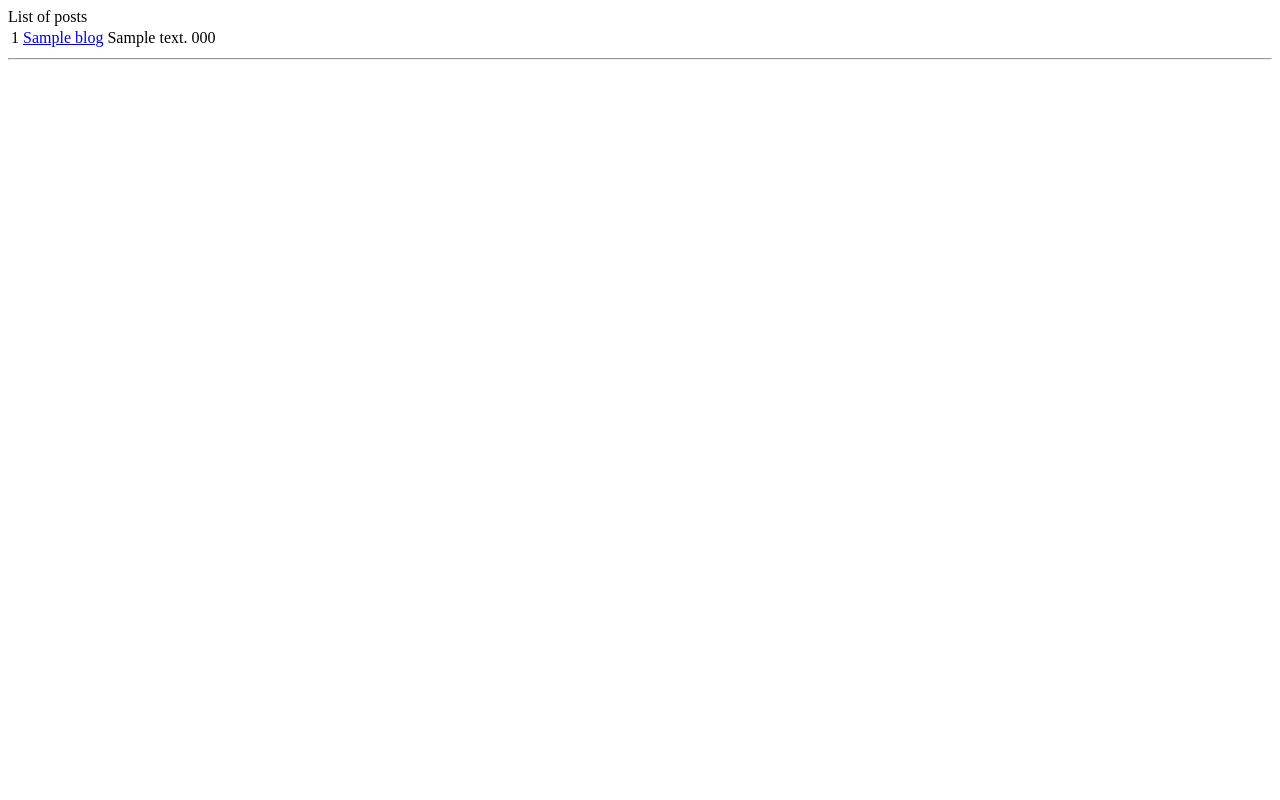
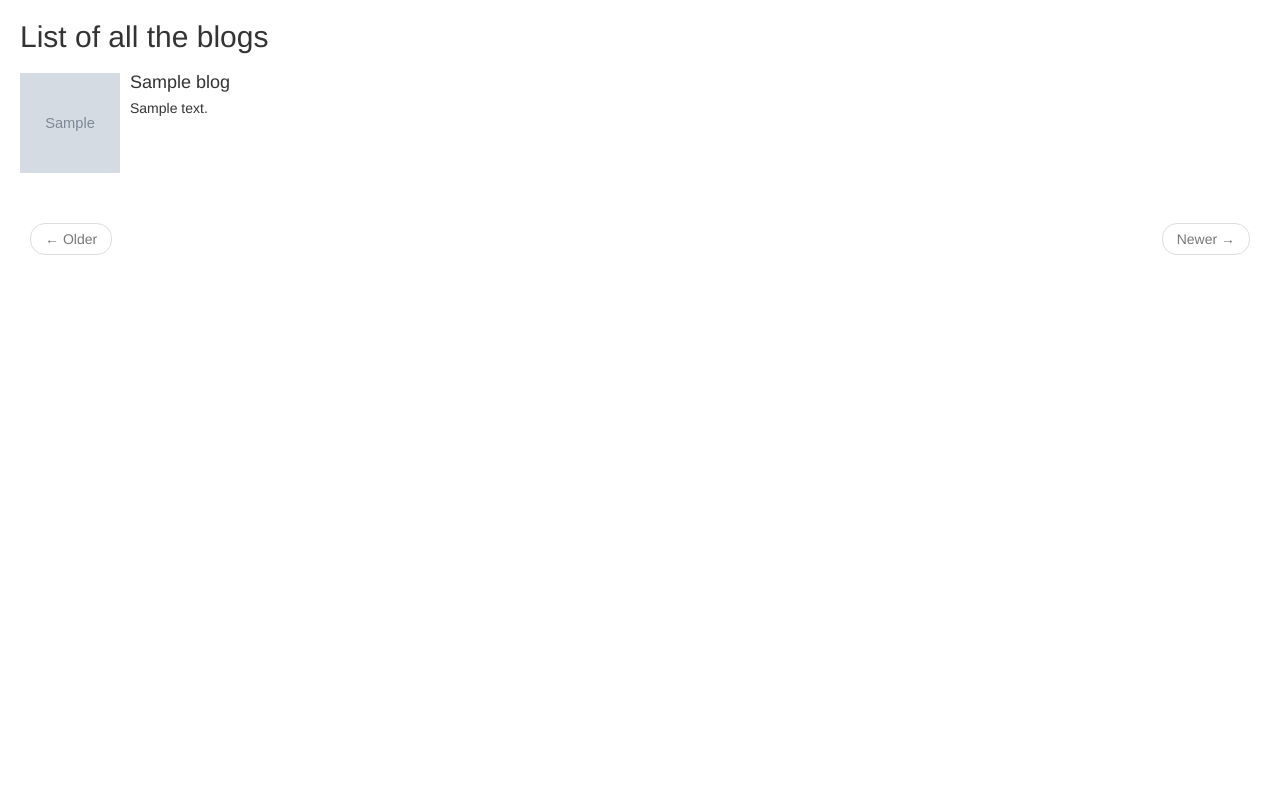
Before and after one commit to nisheetsun/kudos, a Django app: template blog/templates/list.html in a window 1280 px wide. Run offline with Django 3.2, Linux system fonts and the light colour scheme; the template is opened without the code that fills it: most values are stand-ins (such as "Sample title", 1, 10 or a date in 2020); grey boxes marked "Sample" are stand-in pictures; data that the repository does not hold is empty; some libraries are stand-ins or nearby versions.

Commit message:
improved list page and added pagination

```diff
--- a/blog/templates/list.html
+++ b/blog/templates/list.html
@@ -1,31 +1,63 @@
 {#wip#}
 
 {% load bootstrap4 %}
+{% load rest_framework %}
+<html>
 
-{% block title %}
-    List of posts
-{% endblock %}
+<head>
+    <link rel="stylesheet" href="https://maxcdn.bootstrapcdn.com/bootstrap/3.3.5/css/bootstrap.min.css">
+</head>
 
-<script>
-</script>
+<body>
+    <style>
+        .media {
+            margin-left: 20px;
+        }
 
-{% block content %}
+        .heading {
+            margin-top: 20px;
+            margin-left: 20px;
+            margin-bottom: 20px;
+        }
 
-    <table class="table">
-        {% for blog in data.results %}
-            <tr>
-                <td>{{ blog.id }}</td>
-                <td> <a href="/blog/{{ blog.id }}"> {{ blog.title }} </a></td>
-                <td> <p>{{ blog.short_content|truncatewords:"5" }}</p></td>
-                <td>{{ blog.number_of_kudos }}</td>
-            </tr>
-        {% endfor %}
-    </table>
+        .nav {
+            margin-left: 30px;
+            margin-right: 30px;
+            margin-top: 30px;
+        }
+    </style>
+    <h2 class="heading">List of all the blogs</h2>
+    {% for blog in results %}
+    <div class="media">
+        <div class="media-left media-middle">
+            <a href="/blog/{{ blog.id }}">
+                <img class="media-object" src="{{blog.image_url}}" width="100" height="100">
+            </a>
+        </div>
+        <div class="media-body">
+            <h4 class="media-heading">{{blog.title}}</h4>
+            <p class="media-heading">{{blog.short_content|truncatewords:"10"}}</p>
+        </div>
+    </div>
+    {% endfor %}
 
-    <hr>
+    <nav class="nav">
+        <ul class="pager">
+            {% if previous == None %}
+            <li class="previous disabled"><a href="{{previous}}"><span aria-hidden="true">&larr;</span> Older</a></li>
+            {% else %}
+            <li class="previous"><a href="{{previous}}"><span aria-hidden="true">&larr;</span> Older</a></li>
+            {% endif %}
+            {% if next == None %}
+            <li class="next disabled"><a href="{{next}}">Newer <span aria-hidden="true">&rarr;</span></a></li>
+            {% else %}
+            <li class="next"><a href="{{next}}">Newer <span aria-hidden="true">&rarr;</span></a></li>
+            {% endif %}
 
-{#    {% bootstrap_pagination blog_list url="/blog?page=1&flop=flip" extra="q=foo" size="small" %}#}
+        </ul>
+    </nav>
 
-    {#{% bootstrap_pagination data.results url="/blog?page=1" size="small" %}#}
 
-{% endblock %}
+</body>
+
+</html>
--- a/blog/views.py
+++ b/blog/views.py
@@ -29,8 +29,10 @@ class BlogViewSet(viewsets.ModelViewSet):
 
     def list(self, request, *args, **kwargs):
         response = super(BlogViewSet, self).list(request, *args, **kwargs)
+        response.template_name='list.html'
+        return response
         if request.accepted_renderer.format == 'html':
-            return Response({'data': response.data}, template_name='list.html')
+            return Response({'response': response}, template_name='list.html')
         return response
 
     def retrieve(self, request, *args, **kwargs):
--- a/kudos/settings.py
+++ b/kudos/settings.py
@@ -115,7 +115,7 @@ AUTH_PASSWORD_VALIDATORS = [
 
 REST_FRAMEWORK = {
     'DEFAULT_PAGINATION_CLASS': 'rest_framework.pagination.PageNumberPagination',
-    'PAGE_SIZE': 2
+    'PAGE_SIZE': 5
 }
 
 # Internationalization
```
